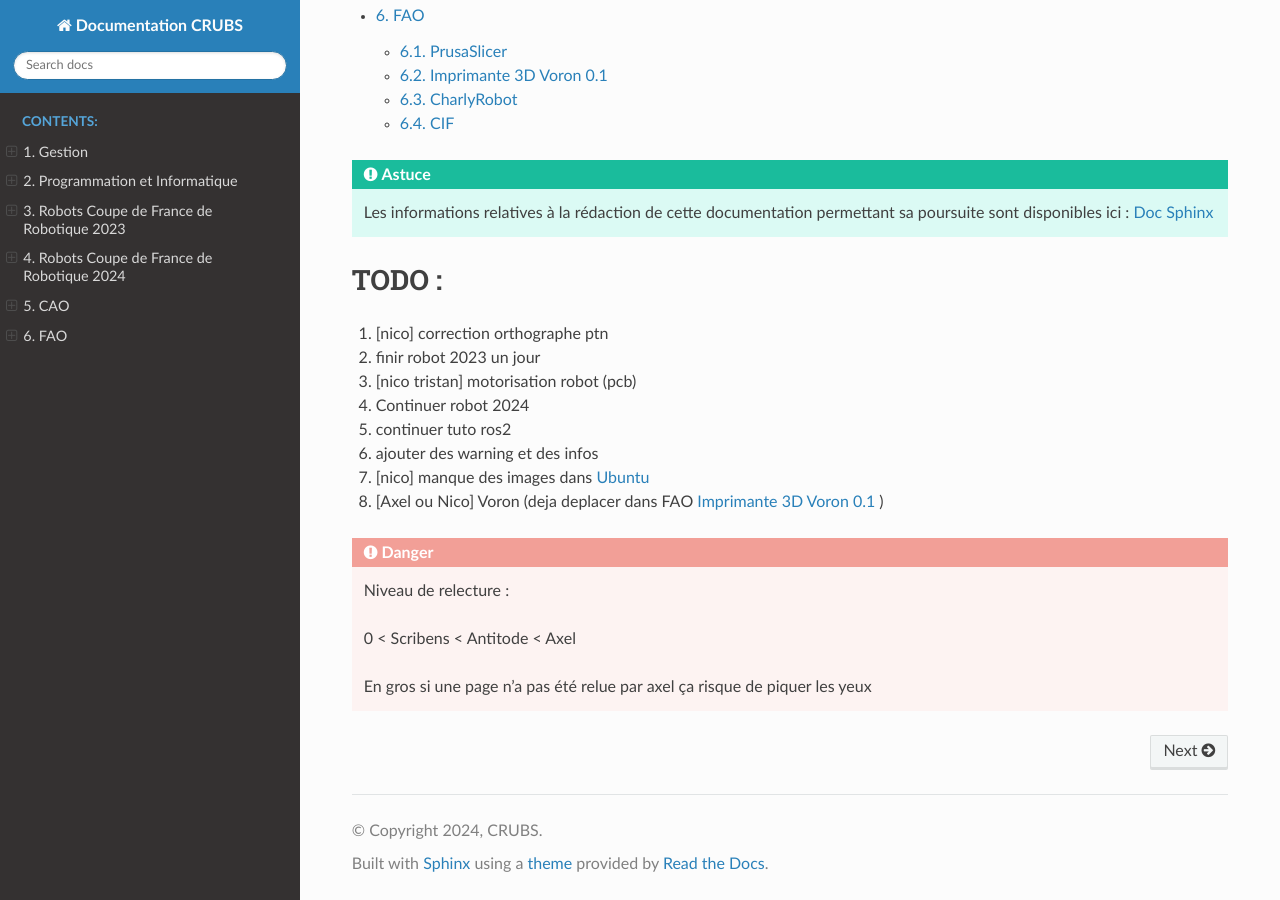
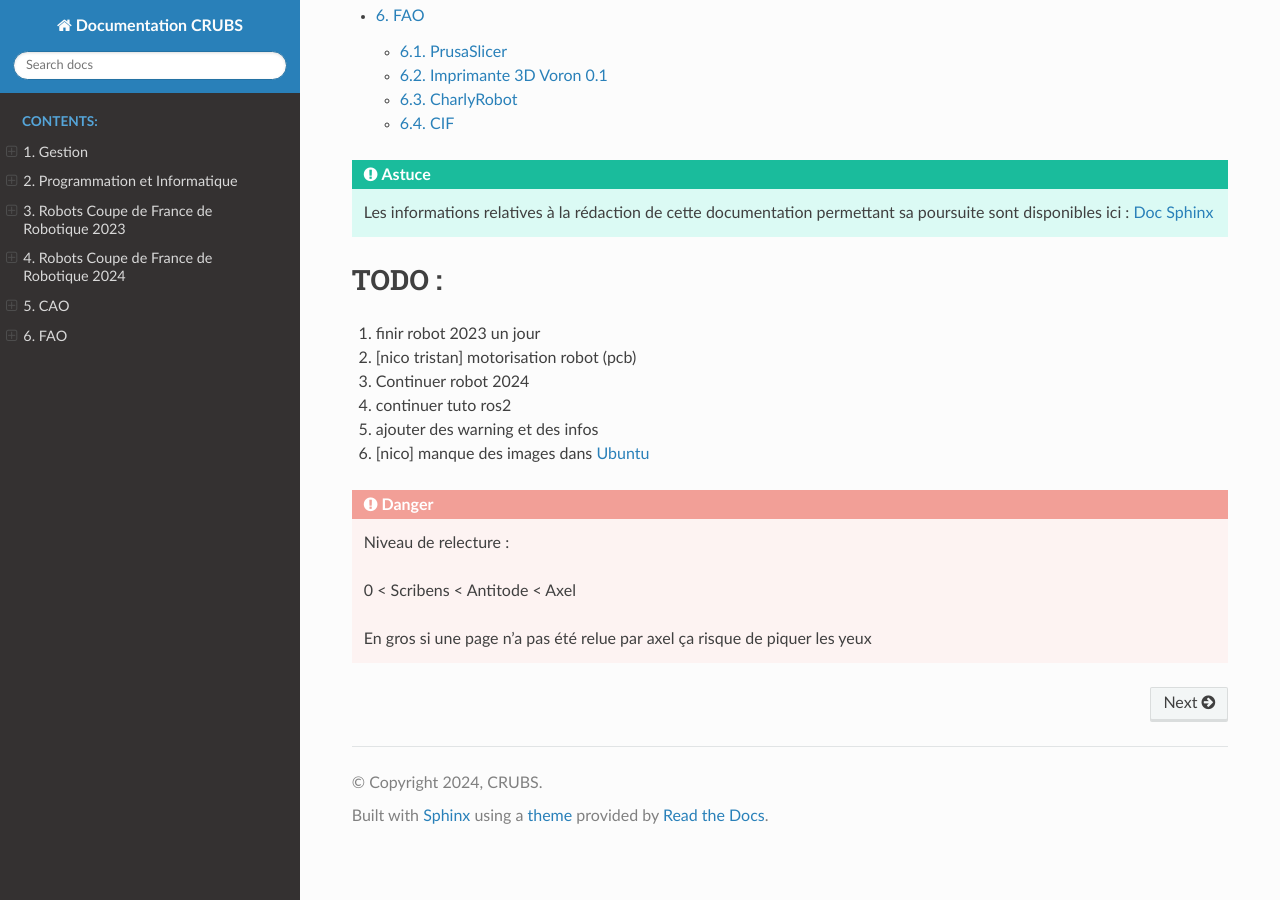
Before and after one commit to CRUBS/Documentation, a Sphinx documentation site: the page built from docs/source/index.rst, in a window 1280 px wide and 900 px high, scrolled down 1308 px. Built offline with Sphinx 7.4.7 and the Read the Docs theme 2.0.0, drawn with Linux system fonts in a browser that asks for light colours; pages that are not in the unit, such as notebooks, are missing from menus.

Commit message:
Update index.rst

```diff
--- a/docs/source/index.rst
+++ b/docs/source/index.rst
@@ -31,14 +31,12 @@ Bienvenue sur la documentation du CRUBS!
 TODO :
 ======
 
-#. [nico] correction orthographe ptn
 #. finir robot 2023 un jour
 #. [nico tristan] motorisation robot (pcb)
 #. Continuer robot 2024
 #. continuer tuto ros2
 #. ajouter des warning et des infos
 #. [nico] manque des images dans :doc:`/Informatique_Programmation/Tree-Ubuntu`
-#. [Axel ou Nico] Voron (deja deplacer dans FAO :doc:`/FAO/Tree-Voron` )
 
 .. danger::
    Niveau de relecture :
```
